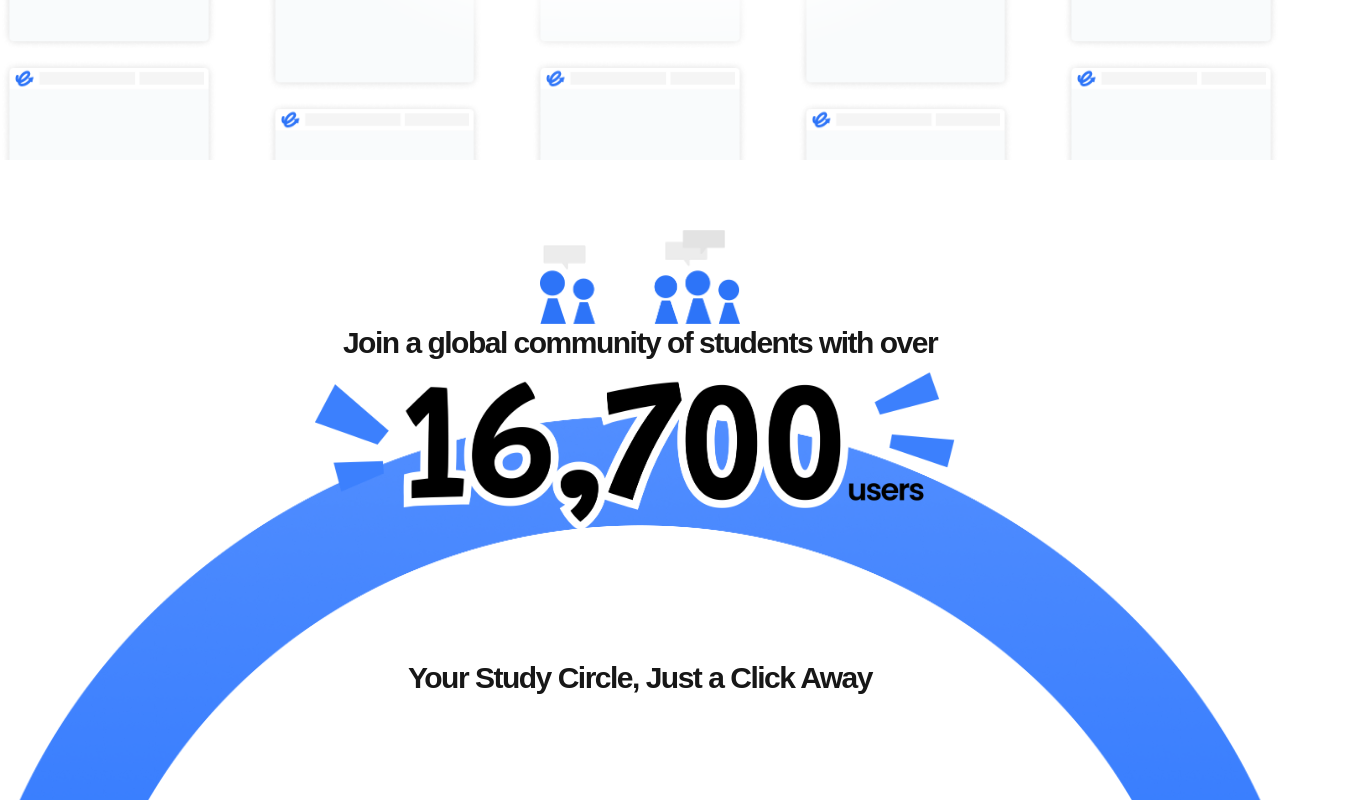
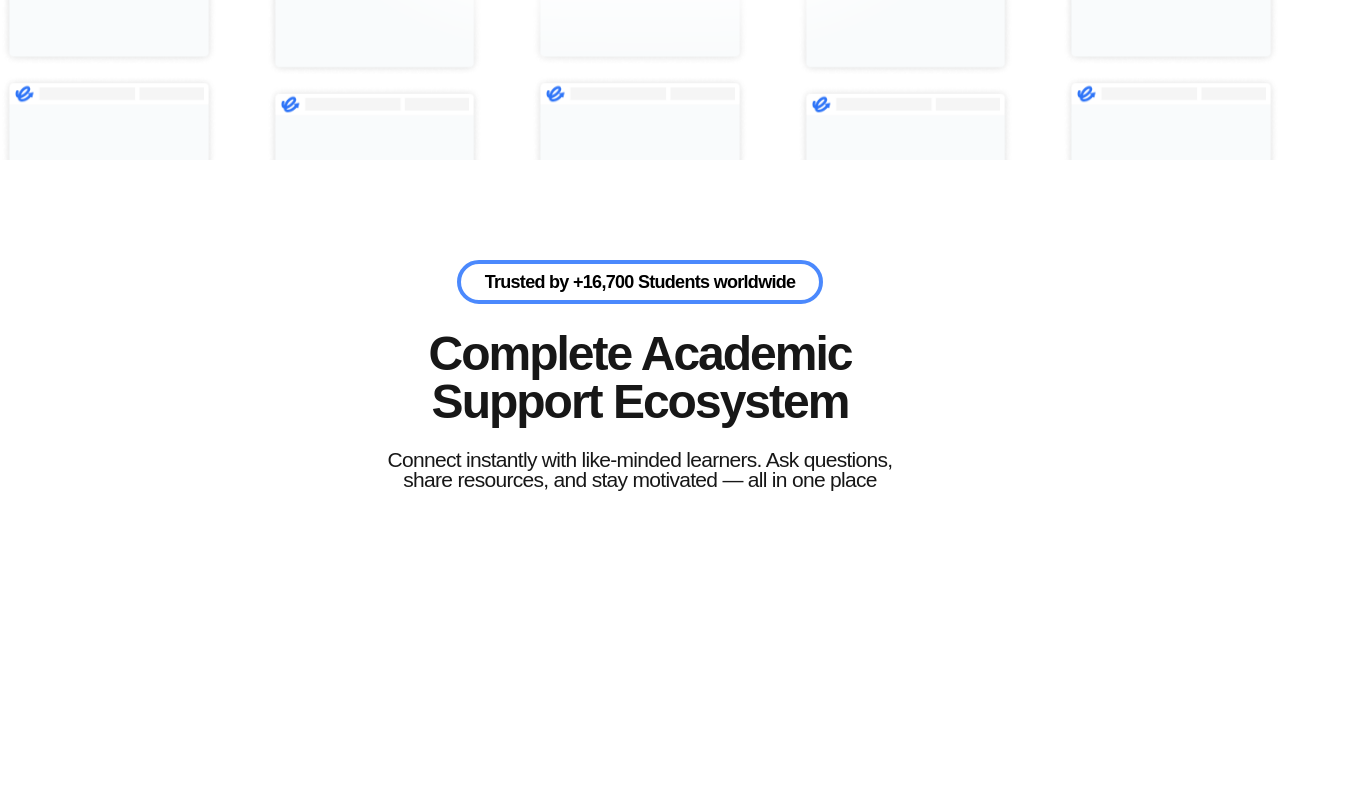
Before and after one commit to EduvanceAU/Eduvance-Website, a Next.js app in the folder eduvance/: page / in a window 1280 px wide. Shown: the part 1440-2240 px from the top of the page, 1350 px wide, since content can reach past the window. After the commit the page ends 1931 px from the top, so only its background shows below. Built offline with nearby package versions, Linux system fonts and the light colour scheme.

Commit message:
Added new base code for community section

```diff
--- a/eduvance/src/app/page.js
+++ b/eduvance/src/app/page.js
@@ -183,28 +183,18 @@ export default function Home() {
         </Link>
       </div>
 
-      <div className="inset-0 flex items-center justify-center absolute top-[1200px]">
-        <img src="BackgroundCircle.png" className="absolute w-auto h-auto z-10 top-[370px]" />
-        <img src="DiscussionIcon.png" className="absolute w-[200px] h-auto z-10 top-[470px]" />
+      <div className="absolute top-[1700px] w-full flex flex-col items-center justify-center">
+        <div className="px-6 py-1 border-4 border-[#4B89FD] rounded-full text-black flex items-center justify-center w-fit font-semibold tracking-[-0.7px] text-lg" style={{ fontFamily: 'Poppins, sans-serif' }}>
+          Trusted by +16,700 Students worldwide
+        </div>
 
-        <h3 className="font-semibold text-3xl tracking-[-1.5px] absolute top-[565px] z-10" style={{ fontFamily: 'Poppins, sans-serif' }}>
-          Join a global community of students with over
+        <h1 className="font-semibold text-5xl tracking-[-2px] text-center w-[550px] absolute top-[70px]" style={{ fontFamily: 'Poppins, sans-serif' }}>
+          Complete Academic Support Ecosystem
+        </h1>
+
+        <h3 className="font-medium text-[21px] tracking-[-0.7px] leading-[20px] text-center w-[520px] absolute top-[190px]" style={{ fontFamily: 'Poppins, sans-serif' }}>
+          Connect instantly with like-minded learners. Ask questions, share resources, and stay motivated — all in one place
         </h3>
-
-        <img src="NumberText.png" className="w-[650px] h-auto absolute top-[600px] z-10" />
-
-        <h1 className="font-semibold text-3xl tracking-[-1.5px] absolute top-[900px] z-10" style={{ fontFamily: 'Poppins, sans-serif' }}>
-          Your Study Circle, Just a Click Away
-        </h1>
-      </div>
-
-      <div className="inset-0 flex items-center justify-center absolute top-[2760px]">
-        <div className="w-full h-[800px] bg-[#357BFD]">
-          <img src="EduvanceFooter.png" className="absolute top-[-320px] left-[70px] h-auto w-[1300px]" />
-          <div className="bg-gradient-to-b from-[#FFFFFF] to-[#357BFD] w-[700px] h-[500px] z-20 absolute top-[0px]">
-            <h1>Hello World</h1>
-          </div>
-        </div>
       </div>
     </main>
   );
```
